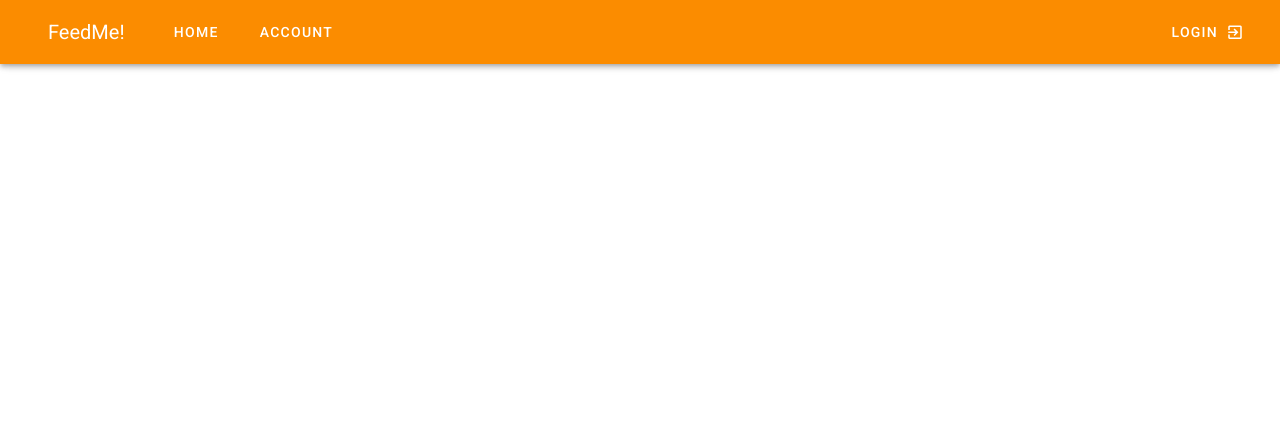
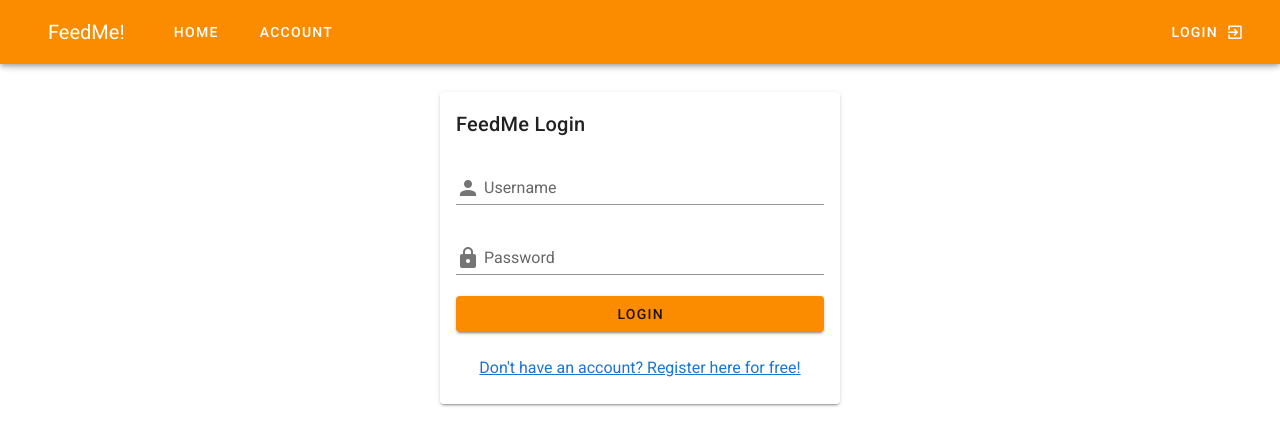
Before and after one commit to ETS-Android1/HBV501, a Vue app in the folder feedme-client/: page /#/login in a window 1280 px wide. Shown: the top 446 px of the page. Built offline with nearby package versions, Linux system fonts and the light colour scheme.

Commit message:
Frontend - Small fixes and starting login/register
Fixed an issue at the viewrecipe page, as well as creating the skeletons for the login/register process.

```diff
--- a/feedme-client/src/router/index.js
+++ b/feedme-client/src/router/index.js
@@ -3,6 +3,8 @@ import VueRouter from 'vue-router'
 import Home from '../views/Home.vue'
 import ViewRecipe from '../views/ViewRecipe.vue'
 import Account from '../views/Account.vue'
+import Login from '../views/Login.vue'
+import Register from '../views/Register.vue'
 Vue.use(VueRouter)
 
 const routes = [
@@ -21,6 +23,16 @@ const routes = [
         path: '/account',
         name: 'Account',
         component: Account
+    },
+    {
+        path: '/login',
+        name: 'Login',
+        component: Login
+    },
+    {
+        path: '/register',
+        name: 'Register',
+        component: Register
     }
 ];
 
--- a/feedme-client/src/views/Home.vue
+++ b/feedme-client/src/views/Home.vue
@@ -91,7 +91,7 @@
           </v-container>
         </v-col>
         <v-responsive
-          v-if="index === 3"
+          v-if="index === 2"
           :key="`width-${index}`"
           width="100%"
         ></v-responsive>
--- /dev/null
+++ b/feedme-client/src/views/Login.vue
@@ -0,0 +1,49 @@
+<template>
+    <v-card
+        class="mx-auto"
+        width="400"
+        style="margin-top: 1rem;"
+    >
+    <v-card-title>FeedMe Login</v-card-title>
+    <v-card-text>
+        <v-form>
+            <v-text-field
+            v-model="username"
+            label="Username"
+            prepend-inner-icon="mdi-account"
+            ></v-text-field>
+            <v-text-field
+            v-model="password"
+            label="Password"
+            prepend-inner-icon="mdi-lock"
+            type="password"
+            ></v-text-field>
+            <v-btn
+            color="orange darken-1"
+            class="mr-4"
+            width="100%"
+            >
+            Login
+            </v-btn>
+        </v-form>
+    </v-card-text>
+    <v-card-actions>
+        <p class="mx-auto"><router-link to="/register">Don't have an account? Register here for free!</router-link></p>
+    </v-card-actions>
+    </v-card>
+</template>
+
+<script>
+export default ({
+    name: 'Login',
+    data() {
+        return {
+            username: "",
+            password: ""
+        }
+    },
+    async mounted() {
+
+    }
+})
+</script>
--- /dev/null
+++ b/feedme-client/src/views/Register.vue
@@ -0,0 +1,46 @@
+<template>
+    <v-card
+        class="mx-auto"
+        width="400"
+        style="margin-top: 1rem;"
+    >
+    <v-card-title>FeedMe Register</v-card-title>
+    <v-card-text>
+        <v-form>
+            <v-text-field
+            v-model="username"
+            label="Username"
+            prepend-inner-icon="mdi-account"
+            ></v-text-field>
+            <v-text-field
+            v-model="password"
+            label="Password"
+            prepend-inner-icon="mdi-lock"
+            type="password"
+            ></v-text-field>
+            <v-btn
+            color="orange darken-1"
+            class="mr-4"
+            width="100%"
+            >
+            Register
+            </v-btn>
+        </v-form>
+    </v-card-text>
+    </v-card>
+</template>
+
+<script>
+export default ({
+    name: 'Register',
+    data() {
+        return {
+            username: "",
+            password: ""
+        }
+    },
+    async mounted() {
+
+    }
+})
+</script>
--- a/feedme-client/src/views/ViewRecipe.vue
+++ b/feedme-client/src/views/ViewRecipe.vue
@@ -1,27 +1,12 @@
 <template>
   <v-container fluid>
-        <v-icon
-        large
-        color="black"
-        >
-        mdi-arrow-left
-        </v-icon>
+    <v-icon large color="black"> mdi-arrow-left </v-icon>
     Back
-        <v-card
-        style="margin-top:1rem"
-        >
-        <v-toolbar
-          class="mb-2"
-          color="orange darken-3"
-          dark
-          flat
-        >
+    <v-card style="margin-top: 1rem">
+      <v-toolbar class="mb-2" color="orange darken-3" dark flat>
         <v-toolbar-title>{{recipe.name}}</v-toolbar-title>
       </v-toolbar>
-            <v-card
-            class="mx-auto"
-            flat
-            >
+      <v-card class="mx-auto" flat>
         <v-card-title>Nutritional value</v-card-title>
         <v-list>
           <v-list-item>
@@ -53,29 +38,23 @@
           </v-list-item>
         </v-list>
       </v-card>
-            <v-card
-            class="mx-auto"
-            flat
-            >
+      <v-card class="mx-auto" flat>
         <v-card-title>Reviews</v-card-title>
         <v-list three-line>
           <template v-for="(item, index) in items">
-                    <v-divider
-                    v-if="item.divider"
-                    :key="index"
-                    ></v-divider>
+            <v-divider v-if="item.divider" :key="index"></v-divider>
 
-                    <v-list-item
-                    v-else
-                    :key="item.title"
-                    >
+            <v-list-item v-else :key="item.title">
               <v-list-item-avatar>
                 <v-img :src="item.avatar"></v-img>
               </v-list-item-avatar>
 
               <v-list-item-content>
                 <v-list-item-title>{{item.title}}</v-list-item-title>
-                        <v-list-item-subtitle><span class="text--primary">{{item.name}}</span><br>{{item.subtitle}}</v-list-item-subtitle>
+                <v-list-item-subtitle
+                  ><span class="text--primary">{{item.name}}</span
+                  ><br />{{item.subtitle}}</v-list-item-subtitle
+                >
                 <v-list-item-action>
                   <v-rating
                     v-model="item.rating"
```
Lines whose indentation alone changed are shown as unchanged.
